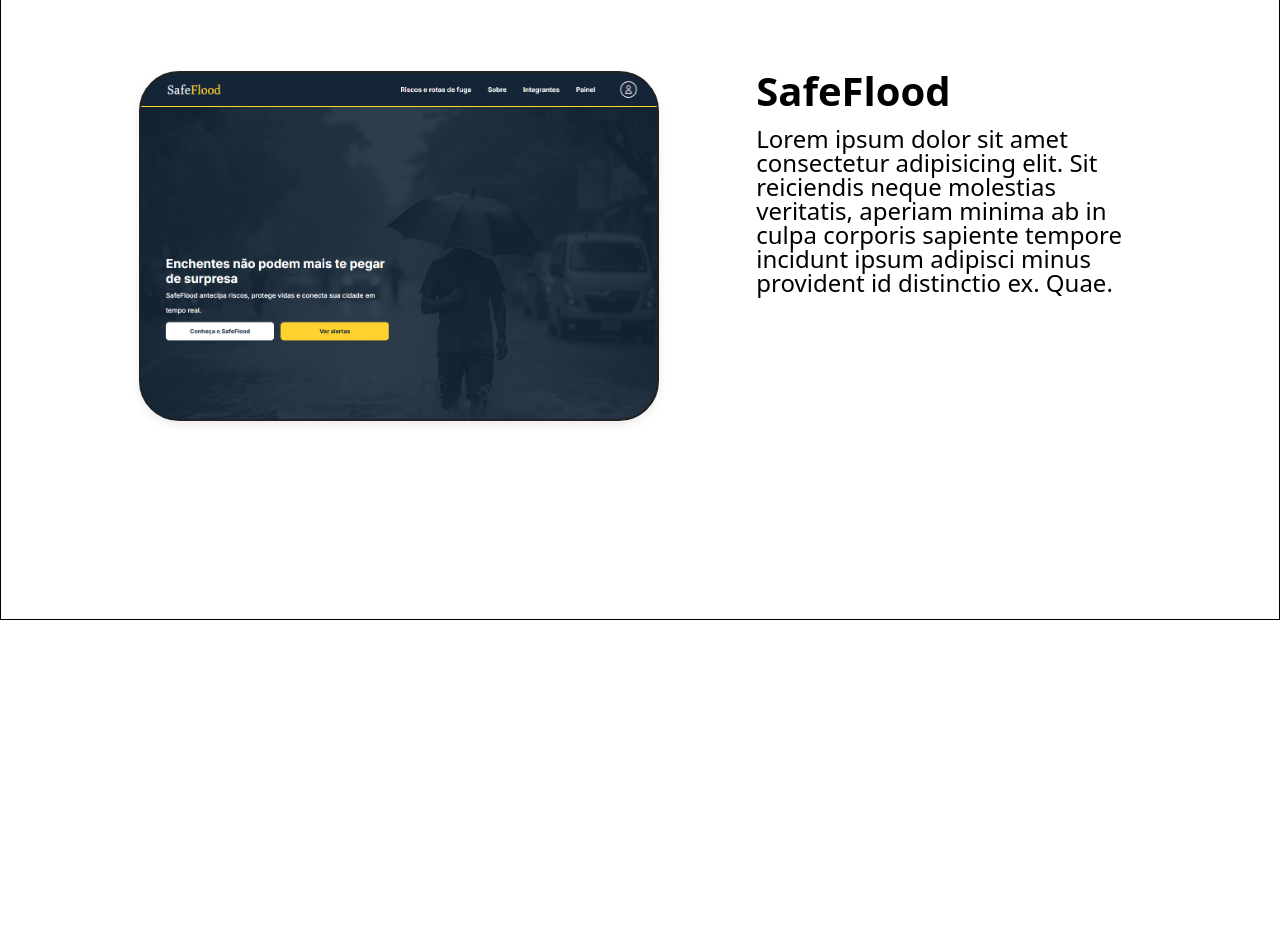
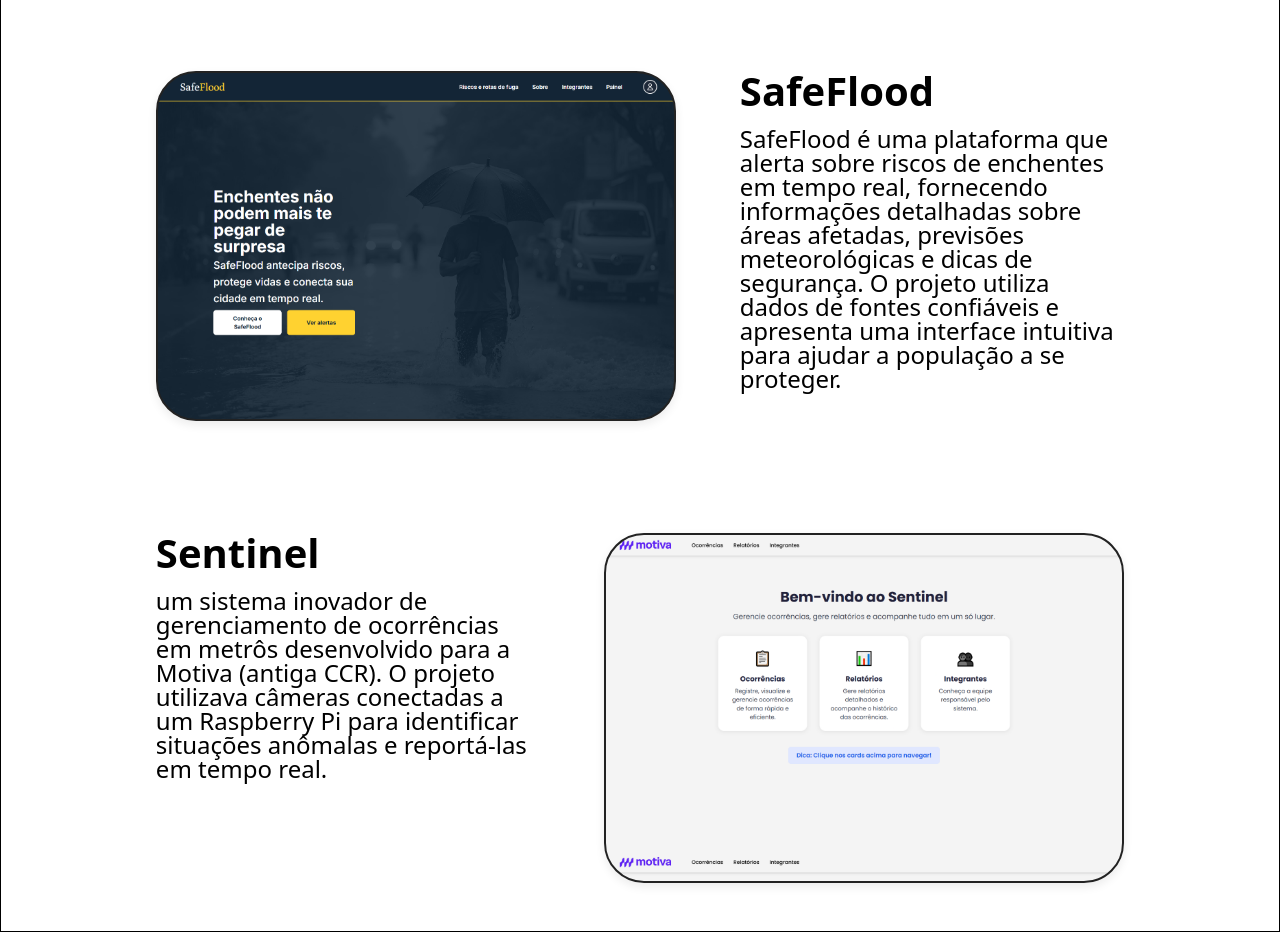
Before and after one commit to Kauesamartino/Portfolio, a Next.js app: page / in a window 1280 px wide. Shown: the part 1900-2832 px from the top of the page. Before the commit the page ends 2520 px from the top, so only its background shows below. Built offline with nearby package versions, Linux system fonts and the light colour scheme.

Commit message:
Implement code changes to enhance functionality and improve performance

```diff
--- a/src/app/components/Projects/index.tsx
+++ b/src/app/components/Projects/index.tsx
@@ -1,21 +1,49 @@
 import Link from 'next/link';
 import style from './projects.module.scss';
+import projects from '@/data/projects.json';
 
 export const Projects = () => {
-
     return (
         <section className={style.section}>
             <h1 className={style.title}>My Projects</h1>
             <div className={style.flex}>
-                <Link href="https://safe-flood.vercel.app/" target="_blank" rel="noopener noreferrer" className={style.containerImage} style={{ backgroundImage: "url(/safe-flood.vercel.app_.png)" }}>
-                    <div className={style.overlay}>
-                        SafeFlood
+                {projects.map((project, idx) => (
+                    <div key={project.id} className={style.project}>
+                        {idx % 2 === 0 ? (
+                            <>
+                                <Link
+                                    href={project.url}
+                                    target="_blank"
+                                    rel="noopener noreferrer"
+                                    className={style.containerImage}
+                                    style={{ backgroundImage: `url(${project.image})` }}
+                                >
+                                    <div className={style.overlay}>{project.name}</div>
+                                </Link>
+                                <div className={style.container}>
+                                    <h2 className={style.title}>{project.name}</h2>
+                                    <p className={style.description}>{project.description}</p>
+                                </div>
+                            </>
+                        ) : (
+                            <>
+                                <div className={style.container}>
+                                    <h2 className={style.title}>{project.name}</h2>
+                                    <p className={style.description}>{project.description}</p>
+                                </div>
+                                <Link
+                                    href={project.url}
+                                    target="_blank"
+                                    rel="noopener noreferrer"
+                                    className={style.containerImage}
+                                    style={{ backgroundImage: `url(${project.image})` }}
+                                >
+                                    <div className={style.overlay}>{project.name}</div>
+                                </Link>
+                            </>
+                        )}
                     </div>
-                </Link>
-                <div className={style.container}>
-                    <h2 className={style.title}>SafeFlood</h2>
-                    <p className={style.description}>Lorem ipsum dolor sit amet consectetur adipisicing elit. Sit reiciendis neque molestias veritatis, aperiam minima ab in culpa corporis sapiente tempore incidunt ipsum adipisci minus provident id distinctio ex. Quae.</p>
-                </div>
+                ))}
             </div>
         </section>
     );
--- a/src/app/components/Projects/projects.module.scss
+++ b/src/app/components/Projects/projects.module.scss
@@ -1,3 +1,25 @@
+
+    .flex {
+        display: flex;
+        flex-direction: column;
+        gap: 64px;
+    }
+
+    .project {
+        display: flex;
+        flex-direction: column;
+        align-items: center;
+        justify-content: center;
+        gap: 24px;
+        margin-bottom: 48px;
+
+        @media screen and (min-width: 1200px) {
+            flex-direction: row;
+            align-items: flex-start;
+            gap: 64px;
+        }
+    }
+
     .section {
         min-height: 100vh;
         background: transparent;
@@ -174,14 +196,15 @@
                 background-position: 100% 100%;
             }
 
-
             .container {
                 margin-top: 0;
+
                 @media screen and (min-width: 1499px) {
                     display: flex;
                     flex-direction: column;
                     justify-content: center;
                 }
+
                 box-sizing: border-box;
                 max-width: 35%;
             }
--- a/src/data/projects.json
+++ b/src/data/projects.json
@@ -0,0 +1,33 @@
+[
+  {
+    "id": 1,
+    "name": "SafeFlood",
+    "description": "SafeFlood é uma plataforma que alerta sobre riscos de enchentes em tempo real, fornecendo informações detalhadas sobre áreas afetadas, previsões meteorológicas e dicas de segurança. O projeto utiliza dados de fontes confiáveis e apresenta uma interface intuitiva para ajudar a população a se proteger.",
+    "image": "/safe-flood.vercel.app_.png",
+    "url": "https://safe-flood.vercel.app/",
+    "technologies": [
+      "Next.js",
+      "React",
+      "TypeScript",
+      "Java",
+      "APIs Meteorológicas",
+      "PostgreSQL"
+    ]
+  },
+  {
+    "id": 2,
+    "name": "Sentinel",
+    "description": "um sistema inovador de gerenciamento de ocorrências em metrôs desenvolvido para a Motiva (antiga CCR). O projeto utilizava câmeras conectadas a um Raspberry Pi para identificar situações anômalas e reportá-las em tempo real.",
+    "image": "/sentinel.png",
+    "url": "https://sentinel.vercel.app/",
+    "technologies": [
+      "Next.js",
+      "React",
+      "TypeScript",
+      "Java",
+      "AWS Rekognition",
+      "AWS S3",
+      "Nhost/PostgreSQL"
+    ]
+  }
+]
```
Also changed, not shown: public/safe-flood.vercel.app_.png, public/sentinel.png (added). Lines whose indentation alone changed are shown as unchanged.
